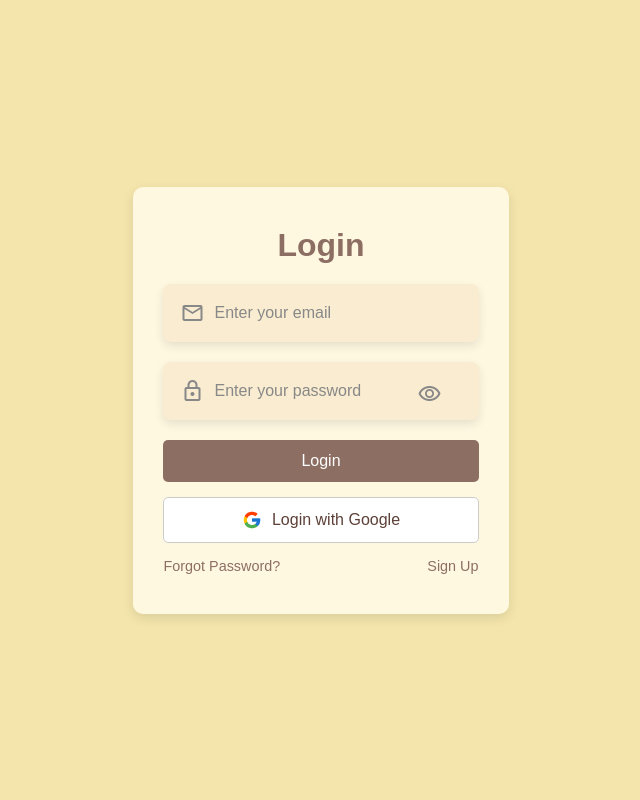
After one commit to forYourChild/TheBook-for-YourChild, a Flask app: page /login in a window 1280 px wide. The commit adds this page. Shown: the whole page, without its empty margins (319-959 px from the left). Run offline with Flask 3, Linux system fonts and the light colour scheme.

Commit message:
FEAT(login page) : Add login page

```diff
--- a/app.py
+++ b/app.py
@@ -1,7 +1,7 @@
 from flask import Flask
 from flask_session import Session
 from redis import Redis
-from views import views_blueprints
+from views import onboarding_blueprints
 from modules.oauth import define_oauth
 from datetime import timedelta
 import os
@@ -40,7 +40,7 @@ Session(app)
 define_oauth(app)
 
 # Blueprint 등록
-views_blueprints(app)
+onboarding_blueprints(app)
 
 if __name__ == '__main__':
     app.run(debug=True)
--- /dev/null
+++ b/static/css/login-style.css
@@ -0,0 +1,159 @@
+* {
+    margin: 0;
+    padding: 0;
+    box-sizing: border-box;
+    font-family: 'Arial', sans-serif;
+}
+
+body {
+    background-color: #f3e5ab; /* 따뜻한 배경색 */
+    display: flex;
+    justify-content: center;
+    align-items: center;
+    height: 100vh;
+}
+
+.login-container {
+    display: flex;
+    justify-content: center;
+    align-items: center;
+    min-height: 100vh;
+}
+
+.login-box {
+    background-color: #fff8e1;
+    padding: 40px 30px;
+    border-radius: 10px;
+    box-shadow: 0px 4px 12px rgba(0, 0, 0, 0.1);
+    text-align: center;
+    width: 100%;
+    max-width: 400px;
+}
+
+h2 {
+    font-size: 2rem;
+    color: #8d6e63;
+    margin-bottom: 20px;
+}
+
+/* Input Group Styling */
+.input-group {
+    display: flex;
+    align-items: center;
+    background-color: #f9ecd0; /* 기본 배경색 */
+    border-radius: 8px;
+    padding: 15px;
+    margin-bottom: 20px;
+    transition: background-color 0.3s ease, border-color 0.3s ease;
+    box-shadow: 0 4px 10px rgba(0, 0, 0, 0.1);
+    border: 2px solid transparent; /* 기본 상태에서 투명한 테두리 */
+}
+
+.input-group.active {
+    background-color: #f4d4a4; /* 포커스된 상태의 배경색 */
+    border-color: #8d6e63; /* 포커스된 상태의 테두리 */
+}
+
+.input-group .material-symbols-outlined {
+    font-size: 24px;
+    color: #888; /* 기본 아이콘 색상 */
+    margin-right: 10px;
+    transition: color 0.3s ease;
+}
+
+.input-group.active .material-symbols-outlined {
+    color: #5d4037; /* 포커스 상태에서 아이콘 색상 변경 */
+}
+
+.input-group input {
+    background: none;
+    border: none;
+    outline: none;
+    color: #5d4037; /* 텍스트 색상 */
+    font-size: 16px;
+    flex-grow: 1;
+}
+
+.input-group input::placeholder {
+    color: #888; /* 플레이스홀더 색상 */
+}
+
+.password-wrapper {
+    position: relative;
+    width: 100%;
+}
+
+.password-wrapper input {
+    padding-right: 40px; /* 아이콘 공간 확보 */
+}
+
+/* Toggle Password Visibility */
+.toggle-password {
+    position: absolute;
+    right: 10px;
+    cursor: pointer;
+    font-size: 24px;
+    color: #888;
+    transition: color 0.3s ease;
+}
+
+.toggle-password:hover {
+    color: #5d4037; /* 호버 시 색상 변경 */
+}
+
+/* Button Styling */
+.btn {
+    width: 100%;
+    padding: 12px;
+    font-size: 1rem;
+    border: none;
+    border-radius: 5px;
+    cursor: pointer;
+    margin-bottom: 15px;
+    transition: background-color 0.3s ease;
+}
+
+.login-btn {
+    background-color: #8d6e63;
+    color: white;
+}
+
+.login-btn:hover {
+    background-color: #5d4037;
+}
+
+.google-btn {
+    background-color: white;
+    color: #5d4037;
+    border: 1px solid #ccc;
+    display: flex;
+    justify-content: center;
+    align-items: center;
+    gap: 10px;
+}
+
+.google-btn:hover {
+    background-color: #f3f3f3;
+}
+
+.google-logo {
+    width: 20px;
+    height: auto;
+}
+
+/* Links for Forgot Password and Sign Up */
+.login-links {
+    display: flex;
+    justify-content: space-between;
+    font-size: 0.9rem;
+    margin-top: 15px;
+}
+
+.login-links a {
+    color: #8d6e63;
+    text-decoration: none;
+}
+
+.login-links a:hover {
+    text-decoration: underline;
+}
--- /dev/null
+++ b/static/js/login/login_util.js
@@ -0,0 +1,29 @@
+const togglePassword = document.getElementById("toggle-password");
+const passwordField = document.getElementById("password");
+
+// Toggle password visibility
+togglePassword.addEventListener("click", function() {
+    const type = passwordField.getAttribute("type") === "password" ? "text" : "password";
+    passwordField.setAttribute("type", type);
+    this.textContent = type === "password" ? "visibility" : "visibility_off";
+});
+
+// Toggle effect for email and password inputs
+const emailInput = document.getElementById("email");
+const passwordInput = document.getElementById("password");
+
+emailInput.addEventListener("focus", function() {
+    document.getElementById("email-group").classList.add("active");
+});
+
+emailInput.addEventListener("blur", function() {
+    document.getElementById("email-group").classList.remove("active");
+});
+
+passwordInput.addEventListener("focus", function() {
+    document.getElementById("password-group").classList.add("active");
+});
+
+passwordInput.addEventListener("blur", function() {
+    document.getElementById("password-group").classList.remove("active");
+});
--- /dev/null
+++ b/static/js/login/login_with_google.js
@@ -0,0 +1,5 @@
+const googleLoginBtn = document.getElementById("google-login-btn");
+
+googleLoginBtn.addEventListener("click", function() {
+    window.location.href = "http://localhost:5000/auth/google-login";
+});
--- a/templates/index.html
+++ b/templates/index.html
@@ -11,9 +11,9 @@
     <header class="hero">
         <div class="hero-content">
             <img src="../static/images/logo.png" alt="Storybook Logo" class="logo">
-            <h1>Book for Your Child</h1>
+            <h1>The Book for Your Child</h1>
             <p>Create a book where your child becomes the hero of their own adventure</p>
-            <a href="/create-storybook" class="btn create-btn">Start Creating a Storybook</a>
+            <a href="/login" class="btn create-btn">Start Creating a Storybook</a>
         </div>
     </header>
 
--- /dev/null
+++ b/templates/login.html
@@ -0,0 +1,50 @@
+<!DOCTYPE html>
+<html lang="en">
+<head>
+    <meta charset="UTF-8">
+    <meta name="viewport" content="width=device-width, initial-scale=1.0">
+    <title>Login - The Book For Your Child</title>
+    <link rel="stylesheet" href="https://fonts.googleapis.com/css2?family=Material+Symbols+Outlined:opsz,wght,FILL,GRAD@20..48,100..700,0..1,-50..200" />
+    <link rel="stylesheet" href="../static/css/login-style.css">
+</head>
+<body>
+    <div class="login-container">
+        <div class="login-box">
+            <h2>Login</h2>
+
+            <!-- Email Input -->
+            <div class="input-group" id="email-group">
+                <span class="material-symbols-outlined">mail</span>
+                <input type="email" id="email" placeholder="Enter your email" required>
+            </div>
+
+            <!-- Password Input with toggle visibility -->
+            <div class="input-group" id="password-group">
+                <span class="material-symbols-outlined">lock</span>
+                <div class="password-wrapper">
+                    <input type="password" id="password" placeholder="Enter your password" required>
+                    <span id="toggle-password" class="toggle-password material-symbols-outlined">visibility</span>
+                </div>
+            </div>
+
+            <!-- Submit Button -->
+            <button class="btn login-btn">Login</button>
+
+            <!-- Google Login Button -->
+            <button class="btn google-btn" id="google-login-btn">
+                <img src="../static/images/google-logo.png" alt="Google Logo" class="google-logo"> Login with Google
+            </button>
+
+            <!-- Links for Forgot Password and Signup -->
+            <div class="login-links">
+                <a href="/forgot-password">Forgot Password?</a>
+                <a href="/register">Sign Up</a>
+            </div>
+        </div>
+    </div>
+
+    <!-- JavaScript for toggling password visibility and input field focus -->
+    <script src="../static/js/login/login_util.js"></script>
+    <script src="../static/js/login/login_with_google.js"></script>
+</body>
+</html>
--- a/views/__init__.py
+++ b/views/__init__.py
@@ -1,10 +1,10 @@
 from flask import Blueprint
 
 # 각 블루프린트들을 불러옴
-from .main import views_bp
+from .onboarding import onboarding_bp
 from .auth import auth_bp
 
 # Blueprint들을 등록할 수 있는 함수 제공
-def views_blueprints(app):
-    app.register_blueprint(views_bp)
+def onboarding_blueprints(app):
+    app.register_blueprint(onboarding_bp)
     app.register_blueprint(auth_bp)
--- a/views/auth/register.py
+++ b/views/auth/register.py
@@ -41,4 +41,4 @@ def google_callback():
     session['user_id'] = user_id
 
     # 사용자 정보를 처리한 후 대시보드로 리다이렉트
-    return redirect(url_for('auth.dashboard'))
+    return redirect(url_for('onboarding.flask_main'))
--- a/views/main/__init__.py
+++ /dev/null
@@ -1,5 +0,0 @@
-from flask import Blueprint
-
-views_bp = Blueprint('views', __name__, url_prefix='/')
-
-from . import flask_main
--- /dev/null
+++ b/views/onboarding/__init__.py
@@ -0,0 +1,5 @@
+from flask import Blueprint
+
+onboarding_bp = Blueprint('onboarding', __name__, url_prefix='/')
+
+from . import flask_main, flask_login
--- /dev/null
+++ b/views/onboarding/flask_login.py
@@ -0,0 +1,6 @@
+from flask import render_template
+from . import onboarding_bp
+
+@onboarding_bp.route('/login')
+def flask_login() :
+    return render_template('login.html')
--- a/views/main/flask_main.py
+++ b/views/onboarding/flask_main.py
@@ -1,6 +1,6 @@
 from flask import render_template
-from . import views_bp
+from . import onboarding_bp
 
-@views_bp.route('/')
+@onboarding_bp.route('/')
 def flask_main() :
     return render_template('index.html')
--- /dev/null
+++ b/views/post/__init__.py
@@ -0,0 +1,3 @@
+from flask import Blueprint
+
+post_bp = Blueprint('post', __name__, url_prefix='/')
```
Also changed, not shown: static/js/login_post.js (added), views/post/login_post/login_post.py (added).
